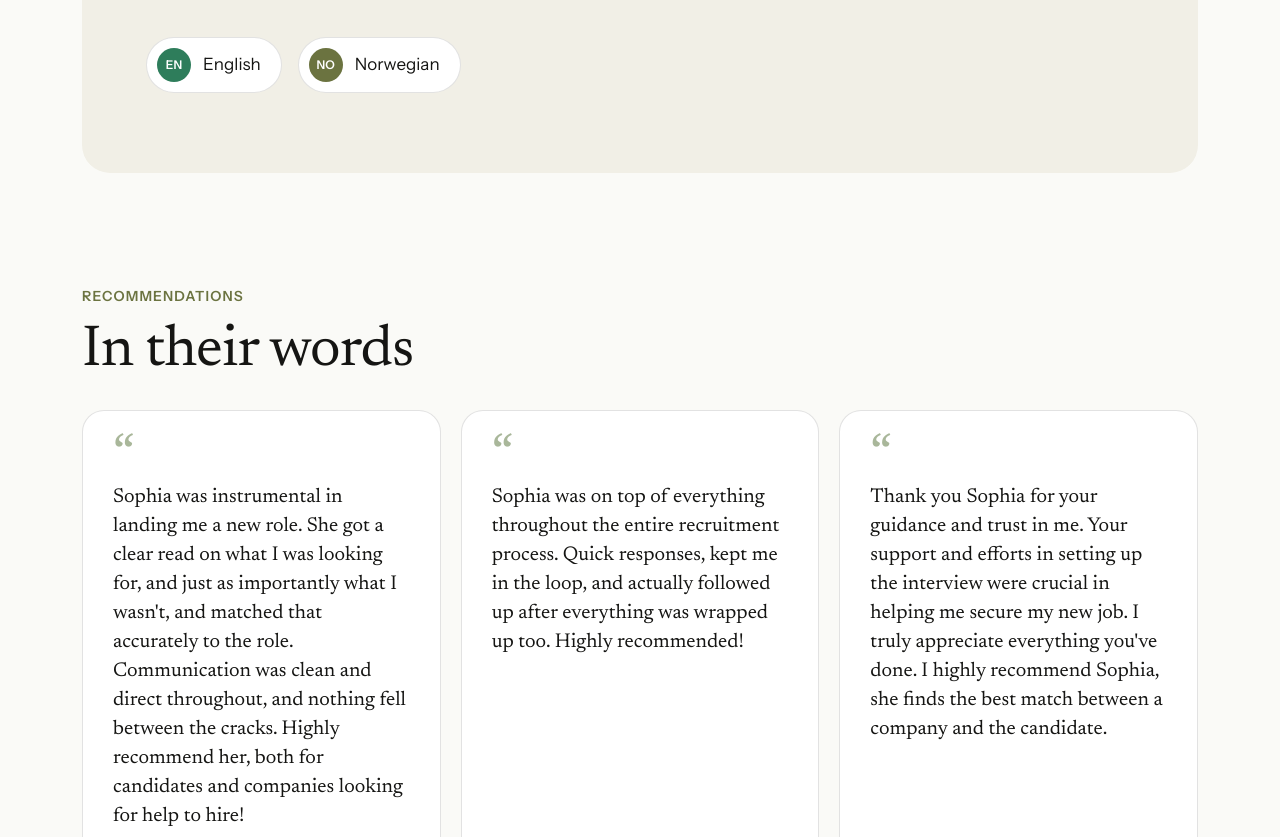
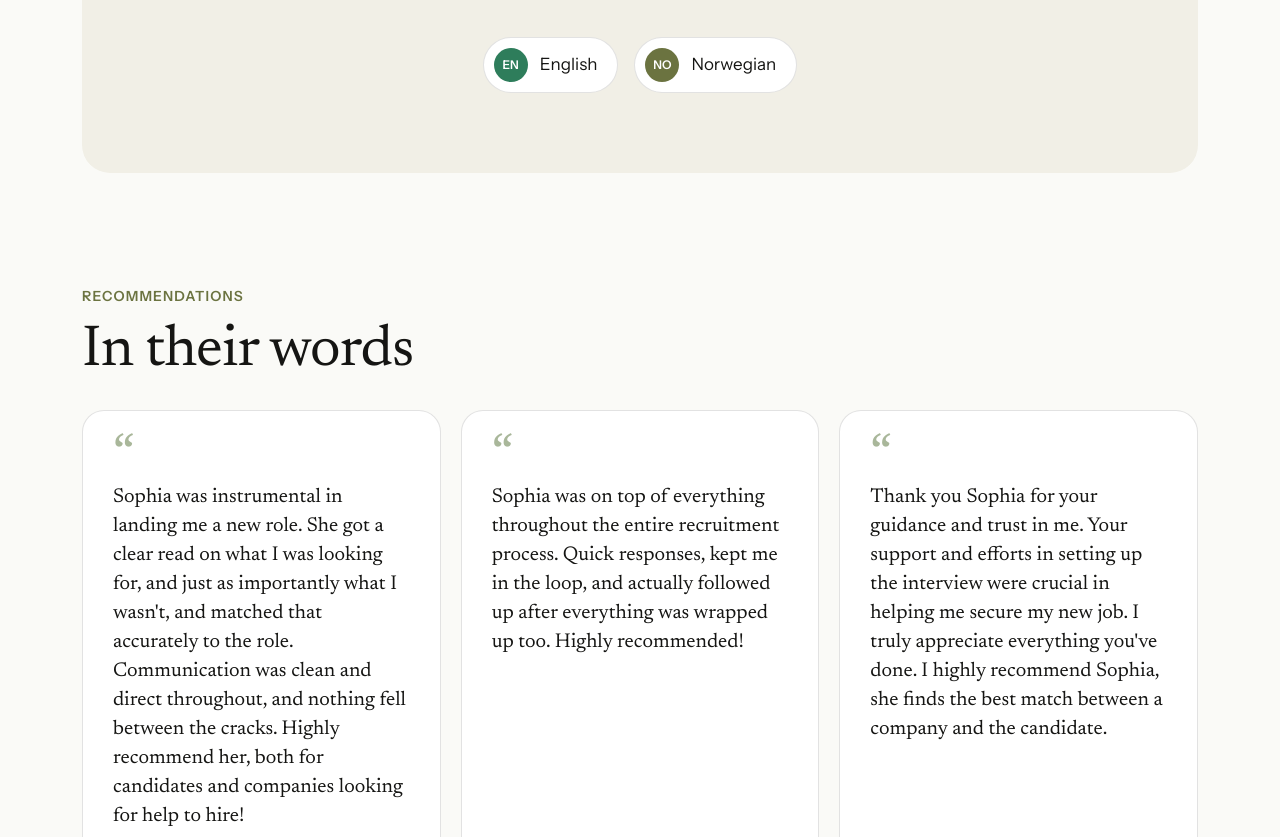
Before and after one commit to sophiaglewis17/sophialewishaaland.com, a plain HTML site: page index.html in a window 1280 px wide. Shown: the part 5256-6093 px from the top of the page. Drawn offline with Linux system fonts and the light colour scheme.

Commit message:
Centre language pills
Co-Authored-By: Claude Opus 5.5 <noreply@anthropic.com>
Claude-Session: https://claude.ai/code/session_01GmuqSewgFnD8z7omAw1njU

```diff
--- a/index.html
+++ b/index.html
@@ -136,7 +136,7 @@ h3{font-size:22px;font-weight:600;line-height:1.3;margin:0}
 .certs{display:grid;grid-template-columns:repeat(2,1fr);gap:0 48px;margin-top:48px}
 .cert{display:flex;justify-content:space-between;gap:16px;padding:16px 0;border-top:1px solid var(--line);font-size:16px}
 .cert span:last-child{color:var(--muted);white-space:nowrap;font-size:15px}
-.langs{display:flex;gap:16px;flex-wrap:wrap;margin-top:40px}
+.langs{display:flex;gap:16px;flex-wrap:wrap;justify-content:center;margin-top:40px}
 .lang{display:flex;align-items:center;gap:12px;background:#fff;border:1px solid var(--line);border-radius:999px;padding:10px 20px 10px 10px}
 .lang i{width:34px;height:34px;border-radius:50%;display:flex;align-items:center;justify-content:center;font-style:normal;font-size:12px;font-weight:600;color:#fff;background:var(--emerald)}
 .lang i.n{background:var(--olive)}
```
